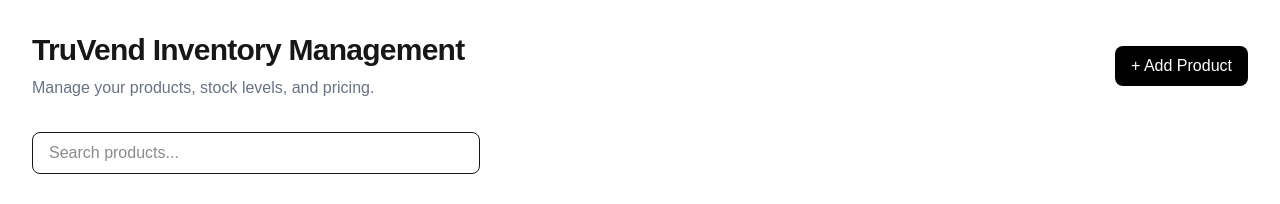
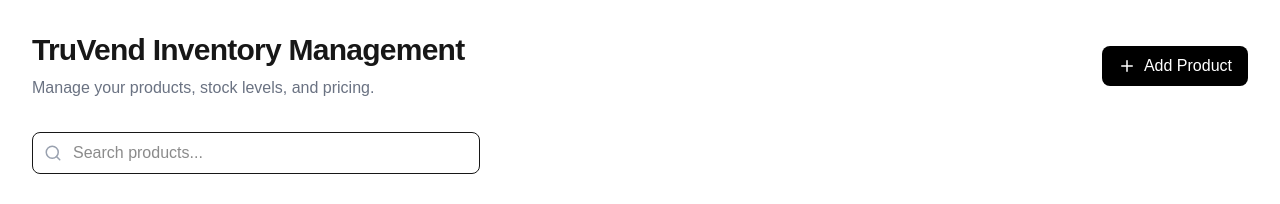
Before and after one commit to Griffinsshem/premium-pos, a Next.js app in the folder frontend/: page /inventory in a window 1280 px wide. Shown: the top 204 px of the page. Built offline with nearby package versions, Linux system fonts and the light colour scheme; no server answers.

Commit message:
feat(inventory): enhance UI with icons and improve search functionality

```diff
--- a/frontend/src/app/inventory/page.tsx
+++ b/frontend/src/app/inventory/page.tsx
@@ -1,6 +1,15 @@
 "use client";
 
 import { useEffect, useState } from "react";
+import {
+  Plus,
+  Search,
+  Pencil,
+  DollarSign,
+  Package,
+  Calendar,
+  X
+} from "lucide-react";
 
 interface Product {
   id: number;
@@ -173,18 +182,24 @@
 
         <button
           onClick={openCreateModal}
-          className="bg-black text-white px-4 py-2 rounded-lg hover:bg-gray-800 transition"
+          className="flex items-center gap-2 bg-black text-white px-4 py-2 rounded-lg hover:bg-gray-800 transition"
         >
-          + Add Product
+          <Plus size={18} />
+          Add Product
         </button>
       </div>
 
-      {/* Search Bar */}
-      <div className="flex">
+      {/* Search */}
+      <div className="relative max-w-md">
+        <Search
+          size={18}
+          className="absolute left-3 top-1/2 -translate-y-1/2 text-gray-400"
+        />
+
         <input
           type="text"
           placeholder="Search products..."
-          className="w-full max-w-md border rounded-lg px-4 py-2"
+          className="w-full border rounded-lg pl-10 pr-4 py-2"
           value={search}
           onChange={(e) => setSearch(e.target.value)}
         />
@@ -206,9 +221,19 @@
               <thead className="bg-gray-100 border-b">
                 <tr>
                   <th className="px-6 py-3">Name</th>
-                  <th className="px-6 py-3">Price</th>
-                  <th className="px-6 py-3">Stock</th>
-                  <th className="px-6 py-3">Created</th>
+
+                  <th className="px-6 py-3 flex items-center gap-1">
+                    <DollarSign size={16} /> Price
+                  </th>
+
+                  <th className="px-6 py-3 flex items-center gap-1">
+                    <Package size={16} /> Stock
+                  </th>
+
+                  <th className="px-6 py-3 flex items-center gap-1">
+                    <Calendar size={16} /> Created
+                  </th>
+
                   <th className="px-6 py-3">Actions</th>
                 </tr>
               </thead>
@@ -238,8 +263,9 @@
                     <td className="px-6 py-4">
                       <button
                         onClick={() => openEditModal(product)}
-                        className="text-blue-600 hover:underline"
+                        className="flex items-center gap-1 text-blue-600 hover:underline"
                       >
+                        <Pencil size={16} />
                         Edit
                       </button>
                     </td>
@@ -286,6 +312,7 @@
               <input
                 type="number"
                 step="0.01"
+                min="0"
                 placeholder="Price"
                 className="w-full border rounded-lg px-3 py-2"
                 value={formData.price}
@@ -296,6 +323,7 @@
 
               <input
                 type="number"
+                min="0"
                 placeholder="Stock"
                 className="w-full border rounded-lg px-3 py-2"
                 value={formData.stock}
@@ -309,8 +337,9 @@
                 <button
                   type="button"
                   onClick={() => setIsModalOpen(false)}
-                  className="px-4 py-2 rounded-lg border"
+                  className="flex items-center gap-1 px-4 py-2 rounded-lg border"
                 >
+                  <X size={16} />
                   Cancel
                 </button>
 
```
